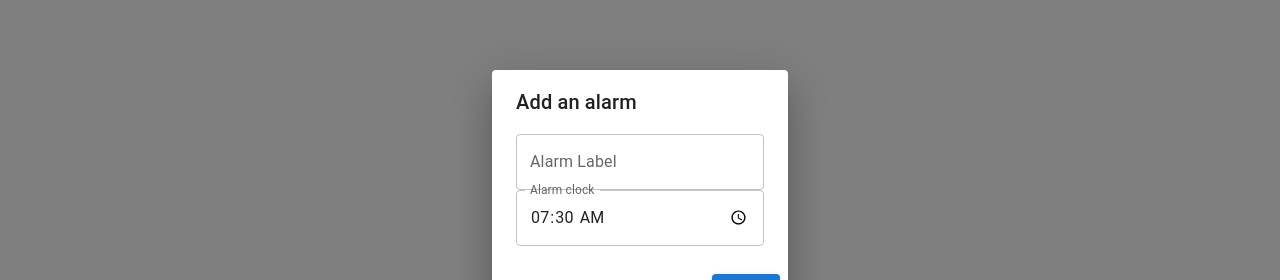
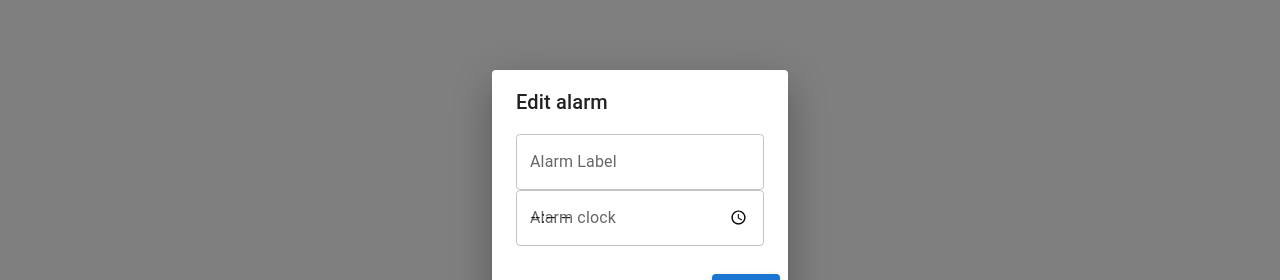
Before and after one commit to AwantikaSrivastava/Alarm---JavaScript-Asynchronous-Programming-ES6-Method-Overriding-ES6-Inherita---s08avz96eq13, a React app: page / in a window 1280 px wide. Both pictures are taken after a click on the button 36 px from the left and 36 px from the top of the page. Shown: the part 206-486 px from the top of the page. Built offline with nearby package versions, Linux system fonts and the light colour scheme.

Commit message:
Update alarmForm.jsx

```diff
--- a/src/components/alarmForm.jsx
+++ b/src/components/alarmForm.jsx
@@ -13,10 +13,10 @@ const Transition = React.forwardRef(function Transition(props, ref) {
   return <Slide direction="up" ref={ref} {...props} />;
 });
 
-export default function AlarmForm(props) {
+export default function AlarmEditForm(props) {
 
-    const [label, setLabel] = React.useState("");
-    const [alarmTime, setAlarmTime] = React.useState("07:30");
+    const [label, setLabel] = React.useState(props.label);
+    const [alarmTime, setAlarmTime] = React.useState(props.alarmTime);
     return (
         <>
         <Dialog
@@ -26,16 +26,16 @@ export default function AlarmForm(props) {
         onClose={props.onClose}
         aria-describedby="alert-dialog-slide-description"
       >
-        <DialogTitle>Add an alarm</DialogTitle>
+        <DialogTitle>Edit alarm</DialogTitle>
         <DialogContent>
           <DialogContentText id="alert-dialog-slide-description">
           <Box display="flex" flexDirection='column'>
-          <TextField id="label" label="Alarm Label" variant="outlined" value={label} onChange={(event) => setLabel(event.target.value)}/>
+          <TextField id={props.alarmid + '-label'} label="Alarm Label" variant="outlined" value={label} onChange={(event) => setLabel(event.target.value)}/>
           <TextField
-            id="add-time"
             label="Alarm clock"
             type="time"
             value={alarmTime}
+            id = {props.alarmid + '-time'}
             onChange={(event)=> setAlarmTime(event.target.value)}
             inputProps={{
                 step: 300
@@ -45,7 +45,7 @@ export default function AlarmForm(props) {
           </DialogContentText>
         </DialogContent>
         <DialogActions>
-        <Button variant="contained" id='save' color="primary" onClick={() => props.onSave(label, alarmTime)}>
+        <Button variant="contained" id={props.alarmid + '-save'} color="primary" onClick={() => props.onEdit(label, alarmTime)}>
             Save
         </Button>
         </DialogActions>
```
